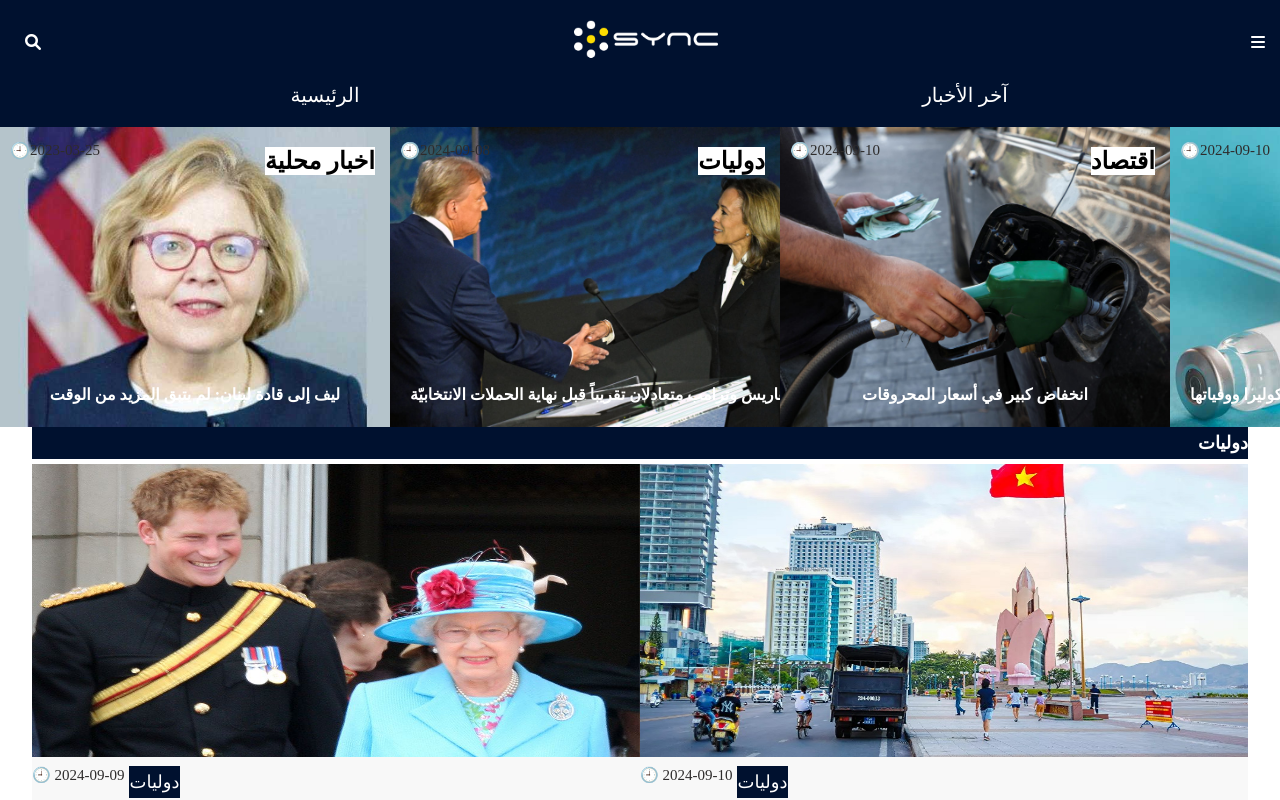
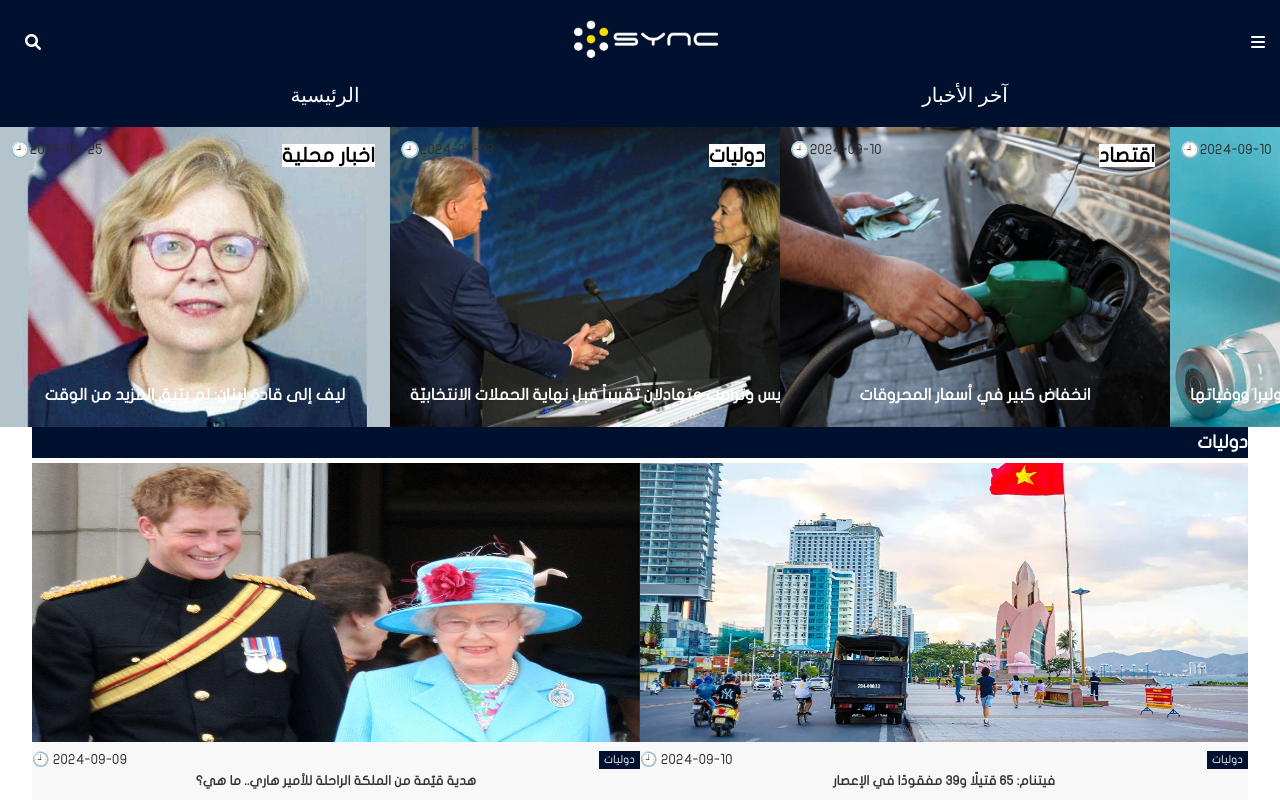
Before and after one commit to isabellerafie/news-app, a React (Vite) app: page / in a window 1280 px wide. Shown: the top 800 px of the page. Built offline with nearby package versions, Linux system fonts and the light colour scheme.

Commit message:
used the font you sent me and make the header fixed at all times

```diff
--- a/src/index.css
+++ b/src/index.css
@@ -2,13 +2,21 @@ html,
 body {
   margin: 0;
   padding: 0;
+  font-family: "JFFlat", sans-serif;
+}
+
+@font-face {
+  font-family: "JFFlat";
+  src: url("./assets/fonts/JFFlat-Regular.ttf") format("truetype");
+  font-weight: normal;
+  font-style: normal;
 }
 
 .header {
   background-color: #00112f;
   color: #ffffff;
   padding: 20px 5px;
-  position: fixed;
+  position: absolute;
   top: 0;
   left: 0;
   width: 100%;
@@ -192,6 +200,7 @@ body {
   width: fit-content;
   position: absolute;
   right: 15px;
+  font-size: 20px;
 }
 
 .news-slogan {
@@ -220,24 +229,22 @@ body {
   color: #ffffff;
   background-color: #00112f;
   margin-bottom: 5px;
-  text-align: right;
+  text-align: end;
   width: 100%;
   margin-top: 0;
   padding-top: 5px;
   padding-bottom: 5px;
 }
 
+.category {
+  margin-bottom: 30px;
+}
+
 .name {
-  width: fit-content;
-  font-size: 18px;
   color: #ffffff;
   background-color: #00112f;
-  margin-bottom: 5px;
-  margin-left: 5px;
-  text-align: right;
-  margin-top: 0;
-  padding-top: 5px;
-  padding-bottom: 5px;
+  padding: 3px 5px;
+  font-size: 11px;
 }
 .news-items {
   display: flex;
@@ -259,15 +266,16 @@ body {
   margin-top: 5px;
   display: flex;
   flex-direction: row;
+  justify-content: space-between;
 }
 
 .news-date {
-  font-size: 15px;
+  font-size: 14px;
   color: #2e2c2c;
 }
 
 .news-title {
-  font-size: 14px;
+  font-size: 13px;
   color: #333;
   font-weight: bold;
   margin-top: 5px;
```
Also changed, not shown: src/assets/fonts/JFFlat-Bold.ttf (added), src/assets/fonts/JFFlat-Regular.ttf (added).
